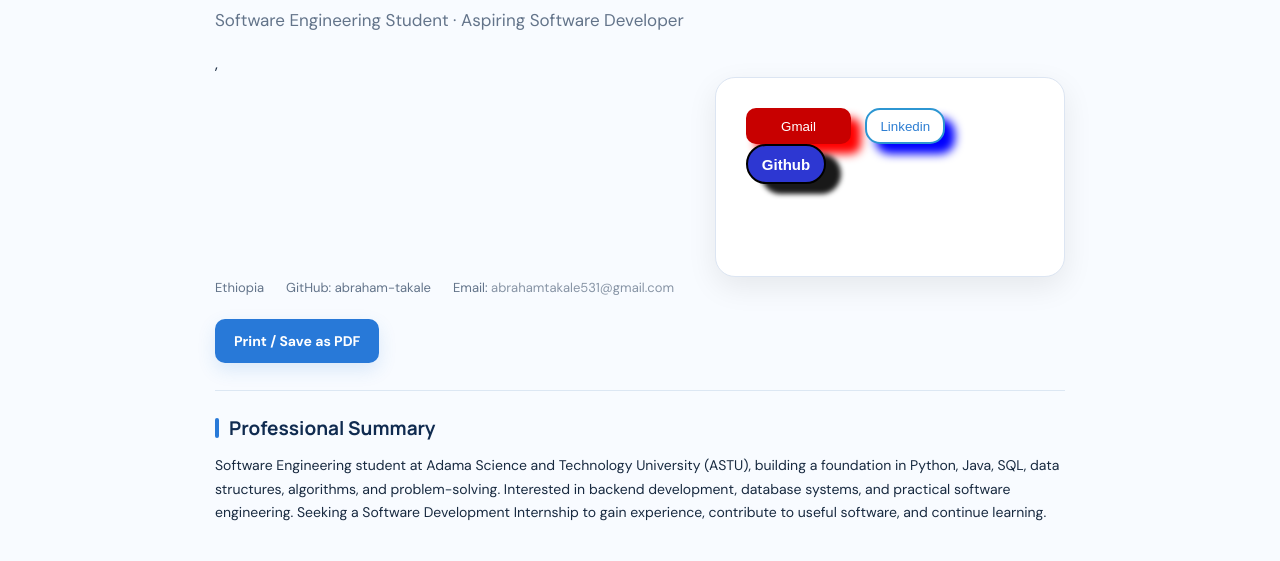
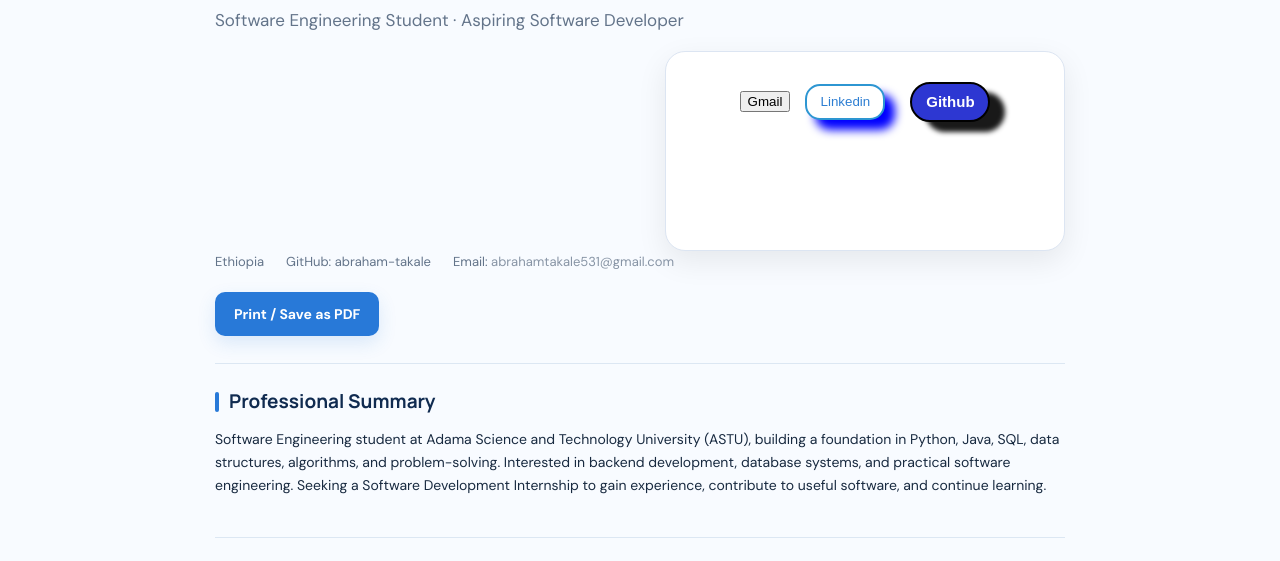
Before and after one commit to abraham-takale/abraham-takale.github.io, a plain HTML site: page resume.html in a window 1280 px wide. Shown: the part 231-792 px from the top of the page. Drawn offline with Linux system fonts and the light colour scheme.

Commit message:
Refactor social links and remove inline styles
Replaced inline styles with social link buttons and updated layout.

```diff
--- a/resume.html
+++ b/resume.html
@@ -24,101 +24,32 @@
       <p class="eyebrow">CURRICULUM VITAE</p>
       <h1>Abraham <span>Takale</span></h1>
       <p class="lead">Software Engineering Student · Aspiring Software Developer</p>
-      <style>
-  .subscribe-tyl {
-    background-color: rgb(200, 0, 0);
-    color: white;
-    border: none;
-    height: 36px;
-    width: 105px;
-    border-radius: 10px;
-    cursor: pointer;
-    margin-right: 10px;
-    transition:
-      background-color 0s,
-      color 0s,
-      opacity 0.s;
-    box-shadow: 10px 10px 10px red;
-  }
-  .subscribe-tyl:hover {
-    opacity: 0.3;
-  }
-  .subscribe-tyl:active {
-    opacity: 0.8;
-  }
-  .join-button:hover {
-    background-color: green;
-  }
-  .join-button:active {
-    background-color: blue;
-  }
-  .join-button {
-    background-color: white;
-    color: rgb(45, 126, 210);
-    border-color: rgb(45, 150, 210);
-    height: 36px;
-    width: 80px;
-    border-radius: 15px;
-    border-width: 2px;
-    border-style: solid;
-    cursor: pointer;
-    margin-right: 10px;
-    box-shadow: 10px 10px 10px blue;
-  }
-  .tweet-button {
-    background-color: rgb(45, 55, 210);
-    border-color: none;
-    color: white;
-    height: 40px;
-    width: 80px;
-    border-radius: 20px;
-    border-width: 2px;
-    border-style: solid;
-    font-size: 15px;
-    font-weight: bold;
-    box-shadow: 15px 10px 5px rgba(0, 0, 0, 0.9);
-  }
-  .tweet-button:hover {
-    background-color: red;
-    opacity: 1s;
-    color: black;
-  }
-  .tweet-button:active {
-    background-color: green;
-    color: red;
-  }
-  a {
-    text-decoration: none;
-    color: inherit;
-  }
-.hero-right {
-  width: 350px;
-  height:100px;
-  min-width: 300px;
-  background-color: white;
-  border: 1px solid #dce5f2;
-  border-radius: 20px;
-  padding: 30px;
-  box-shadow: 0 10px 30px rgba(0, 0, 0, 0.08);
-}
 
-.hero-right h2 {
-  color: #142d50;
-  margin-top: 0;
-}
+<div class="hero-container">
 
-.hero-right p {
-  color: #64748b;
-}
-</style>,
- <div class="hero-right">
-<button class="subscribe-tyl">
-  <a href="mailto:abrahamtakale531@gmail.com">Gmail</a></button>
-<button class="join-button">
-  <a href="http://www.linkedin.com/in/Abraham">Linkedin</a> </button>
-<button class="tweet-button">
-  <a href="https://github.com/abraham-takale">Github</a></button>
- </div>
+  <div class="hero-right">
+
+    <div class="social-links">
+      <button class="subscribe-tyl">
+        <a href="mailto:abrahamtakale531@gmail.com">Gmail</a>
+      </button>
+
+      <button class="join-button">
+        <a href="https://www.linkedin.com/in/Abraham" target="_blank">
+          Linkedin
+        </a>
+      </button>
+
+      <button class="tweet-button">
+        <a href="https://github.com/abraham-takale" target="_blank">
+          Github
+        </a>
+      </button>
+    </div>
+
+  </div>
+
+</div>
 
       <div class="resume-contact">
         <span>Ethiopia</span><span>GitHub: <a href="https://github.com/abraham-takale" target="_blank" rel="noreferrer">abraham-takale</a></span>
```
